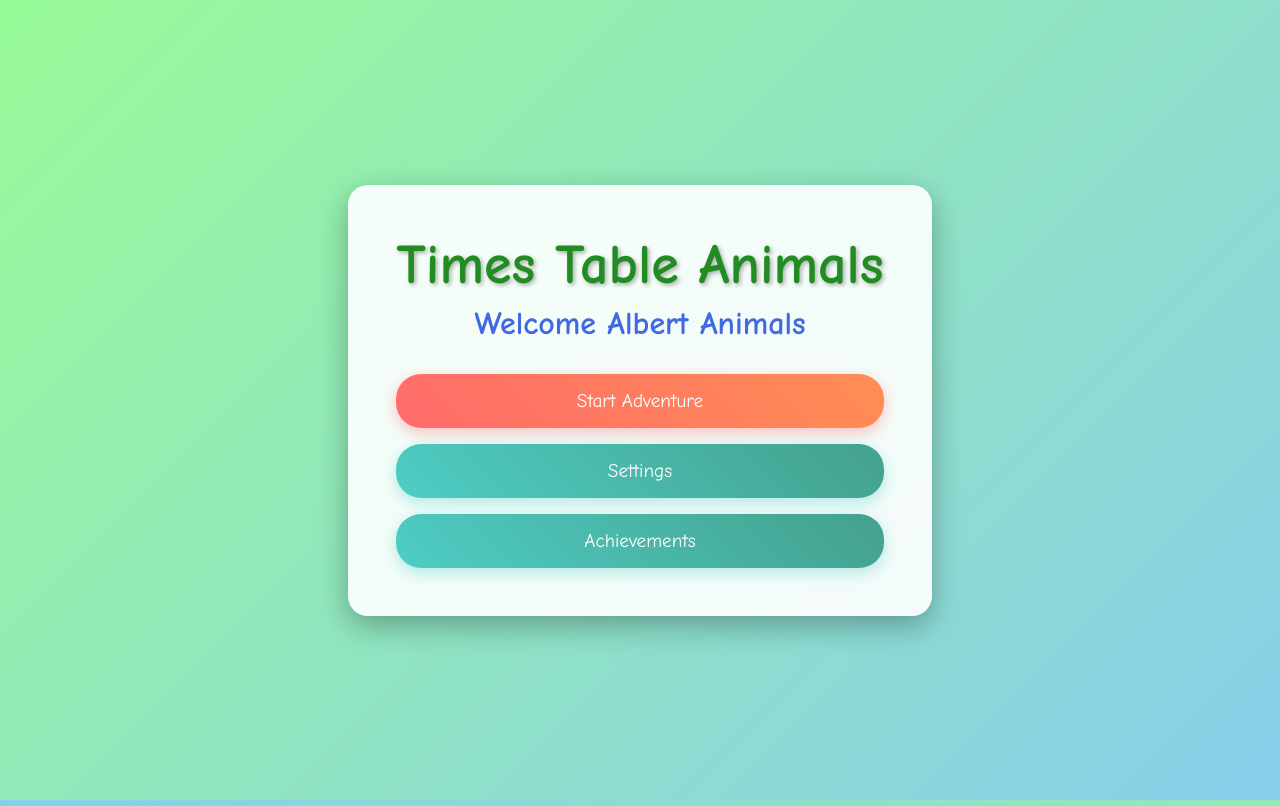
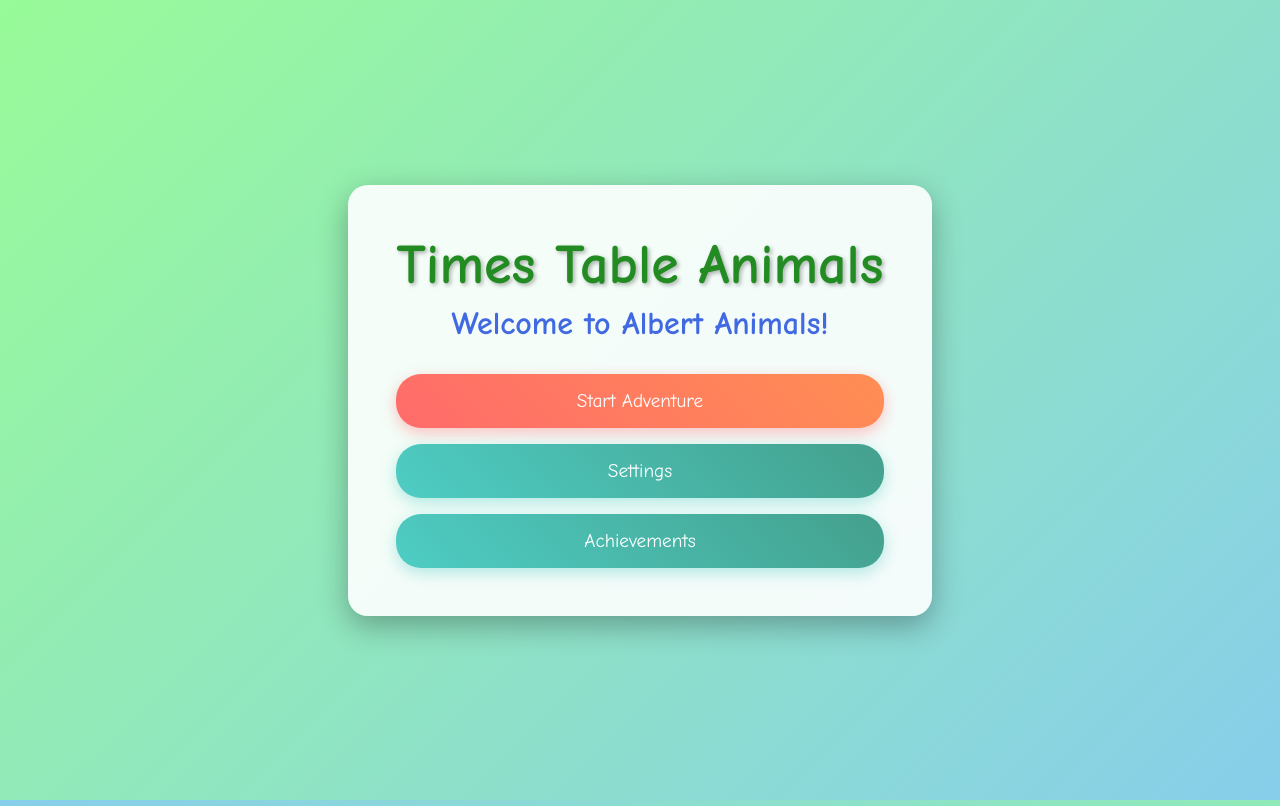
Before and after one commit to dalloliogm/Times-Table-Animals, a plain HTML site: page index.html in a window 1280 px wide. Drawn offline with Linux system fonts and the light colour scheme.

Commit message:
Welcome to Albert Animals

```diff
--- a/index.html
+++ b/index.html
@@ -3,7 +3,7 @@
 <head>
     <meta charset="UTF-8">
     <meta name="viewport" content="width=device-width, initial-scale=1.0">
-    <title>Times Table Animals - Welcome Albert Animals</title>
+    <title>Times Table Animals - Welcome to Albert Animals!</title>
     <link rel="stylesheet" href="css/styles.css">
     <link rel="stylesheet" href="css/animations.css">
 </head>
@@ -13,7 +13,7 @@
         <div id="loadingScreen" class="screen active">
             <div class="loading-content">
                 <h1>Times Table Animals</h1>
-                <h2>Welcome Albert Animals</h2>
+                <h2>Welcome to Albert Animals!</h2>
                 <div class="loading-spinner"></div>
                 <p>Loading your animal adventure...</p>
             </div>
@@ -23,7 +23,7 @@
         <div id="mainMenu" class="screen">
             <div class="menu-content">
                 <h1>Times Table Animals</h1>
-                <h2>Welcome Albert Animals</h2>
+                <h2>Welcome to Albert Animals!</h2>
                 <div class="menu-buttons">
                     <button id="startGameBtn" class="menu-btn primary">Start Adventure</button>
                     <button id="settingsBtn" class="menu-btn secondary">Settings</button>
```
